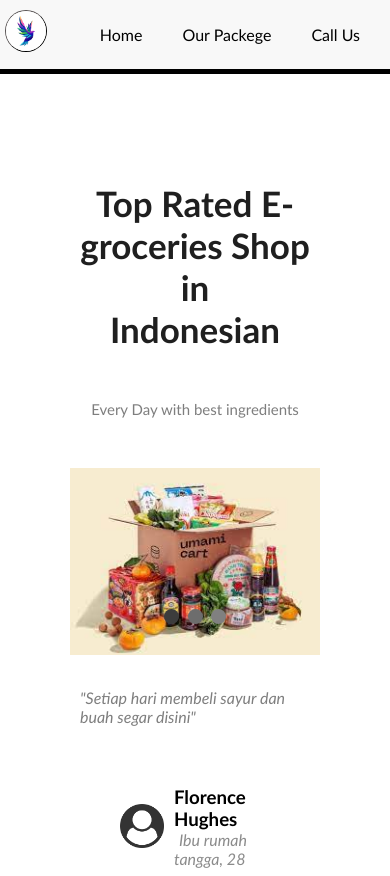
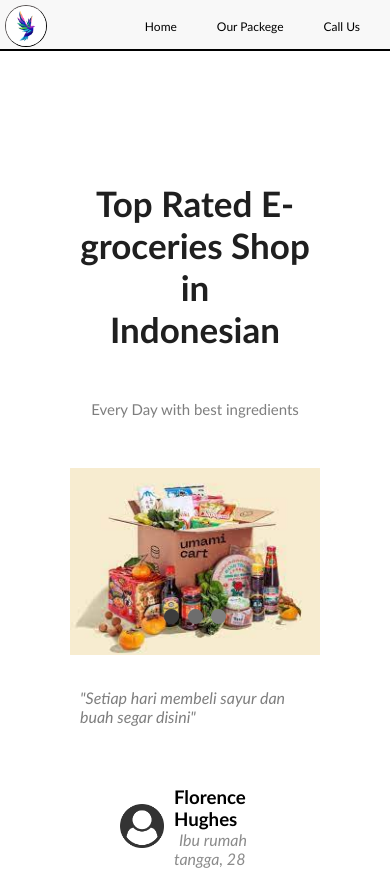
Before and after one commit to rakaalfa/RevoU, a plain HTML site: page index.html in a window 390 px wide. Shown: the top 876 px of the page. Drawn offline with Linux system fonts and the light colour scheme.

Commit message:
fina132l

```diff
--- a/Assets/css/sytle.css
+++ b/Assets/css/sytle.css
@@ -9,9 +9,9 @@ nav{
   position: fixed;
   background-color: rgb(248, 248, 248);
   width: 100%;
-  border-bottom: 5px solid ;
+  border-bottom: 2px solid ;
   border-color: black;
-  /*justify-content: flex-end;*/
+
 
 }
 nav img{
@@ -343,11 +343,12 @@ footer{
     width: 40px;
     height: 40px;
     margin-left: 5px;
-    margin-top: 10px;
+    margin-top: 5px;
   }
-  nav
+  nav ul li a{
+   font-size: 12px;
 
-
+  }
   .about p {
       font-size: 20px;
   }
@@ -357,7 +358,7 @@ footer{
   }
 
   nav ul {
-      padding: 25px 10px 25px 10px;
+      padding: 15px 10px 15px 10px;
   }
 
   .content {
```
